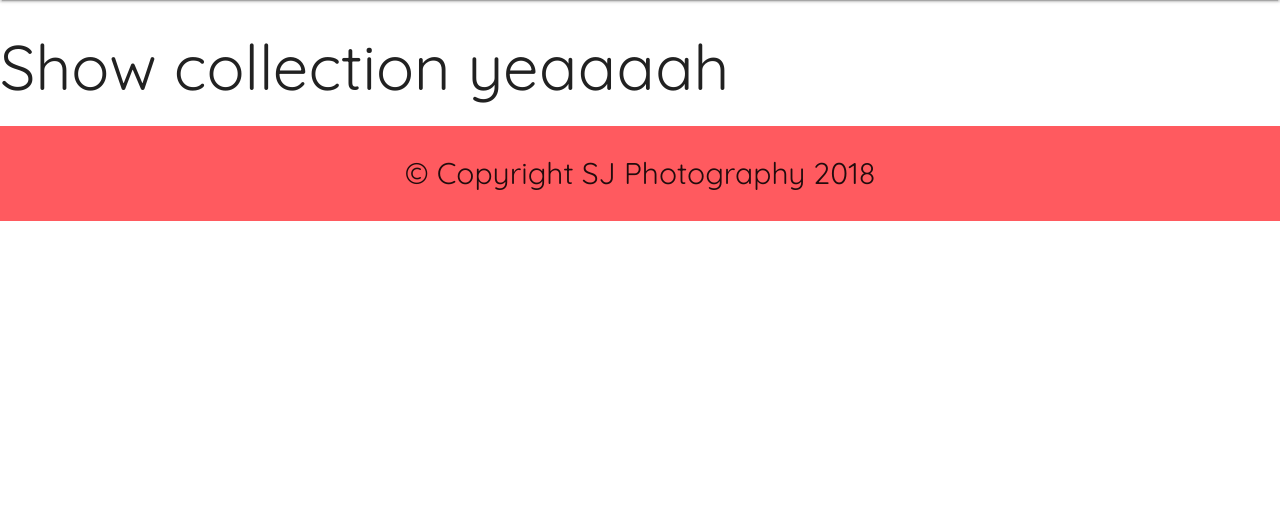
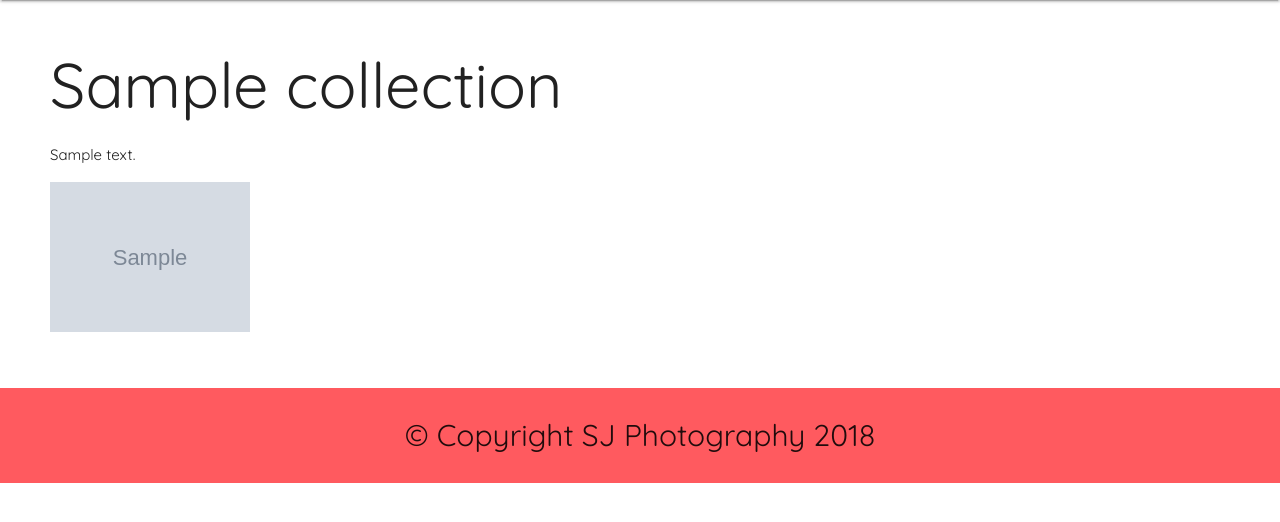
Before and after one commit to WithoutATowel/sjphotography, a Django app: template gallery/templates/show_collection.html in a window 1280 px wide; the page is wider, and only the part inside the window is pictured. Shown: the part 64-586 px from the top of that part. Run offline with Django 3.2, Linux system fonts and the light colour scheme; the template is opened without the code that fills it: values that come from a table or form of the project are taken from there, others are empty; tables that the repository leaves empty hold one stand-in row (values such as "Sample post"); grey boxes marked "Sample" are stand-in pictures.

Commit message:
Added modals

```diff
--- a/gallery/static/app.js
+++ b/gallery/static/app.js
@@ -1,3 +1,7 @@
 $(document).ready(function(){
+    $('.modal').modal({
+        opacity: 0.9,
+        startingTop: '10%'
+    });
     console.log('Javascript is ALL set up');
 });
--- a/gallery/static/styles.css
+++ b/gallery/static/styles.css
@@ -12,9 +12,25 @@ footer {
   padding: 25px 0;
   font-size: 2em; }
 
+.container {
+  margin: 50px;
+  width: 100%; }
+
+.card-container {
+  display: inline-block; }
+
 .card {
   display: inline-block;
   margin: 0.5em;
-  width: 400px; }
+  width: 350px;
+  overflow: hidden !important; }
+
+.photo-thumb {
+  max-width: 200px;
+  max-height: 200px; }
+
+.modal {
+  outline: none;
+  top: 16% !important; }
 
 /*# sourceMappingURL=styles.css.map */
--- a/gallery/static/styles.scss
+++ b/gallery/static/styles.scss
@@ -20,8 +20,28 @@ footer {
     font-size: 2em;
 }
 
+.container {
+    margin: 50px;
+    width: 100%;
+}
+
+.card-container {
+    display: inline-block;
+}
+
 .card {
     display: inline-block;
     margin: 0.5em;
-    width: 400px;
+    width: 350px;
+    overflow: hidden !important;
 }
+
+.photo-thumb {
+    max-width: 200px;
+    max-height: 200px;
+}
+
+.modal {
+    outline: none;
+    top: 16% !important;
+}
--- a/gallery/templates/about.html
+++ b/gallery/templates/about.html
@@ -2,5 +2,7 @@
 {% load staticfiles %}
 
 {% block content %}
-    <h1>About yeaaaah</h1>
+    <div class="container">
+        <h1>About</h1>
+    </div>
 {% endblock %}
--- a/gallery/templates/base.html
+++ b/gallery/templates/base.html
@@ -13,10 +13,10 @@
         <nav>
             <div class="nav-wrapper">
                 <ul id="nav-mobile" class="right hide-on-med-and-down">
-                    <li><a href="index">Home</a></li>
-                    <li><a href="collections">Collections</a></li>
-                    <li><a href="about">About</a></li>
-                    <li><a href="contact">Contact</a></li>
+                    <li><a href="/index">Home</a></li>
+                    <li><a href="/collections">Collections</a></li>
+                    <li><a href="/about">About</a></li>
+                    <li><a href="/contact">Contact</a></li>
                 </ul>
             </div>
         </nav>
--- a/gallery/templates/collections.html
+++ b/gallery/templates/collections.html
@@ -2,11 +2,14 @@
 {% load staticfiles %}
 
 {% block content %}
+    <div class="container">
         <h1>Collections</h1>
         {% for collection in collections %}
             <div class="card medium">
                 <div class="card-image waves-effect waves-block waves-light">
-                <img class="activator" src="{{ collection.cover_photo.url }}" />
+                    <a href="collections/{{ collection.id }}">
+                        <img src="{{ collection.cover_photo.url }}" />
+                    </a>
                 </div>
                 <div class="card-content">
                     <span class="card-title activator grey-text text-darken-4">{{ collection.name }}<i class="material-icons right">more_vert</i></span>
@@ -18,4 +21,5 @@
                 </div>
             </div>
         {% endfor %}
+    </div>
 {% endblock %}
--- a/gallery/templates/contact.html
+++ b/gallery/templates/contact.html
@@ -2,6 +2,7 @@
 {% load staticfiles %}
 
 {% block content %}
+    <div class="container">
         <div class="row section-header">
             <h2>Contact</h2>
             <hr>
@@ -33,4 +34,5 @@
                 </form>
             </div>
         </div>
+    </div>
 {% endblock %}
--- a/gallery/templates/show_collection.html
+++ b/gallery/templates/show_collection.html
@@ -2,5 +2,14 @@
 {% load staticfiles %}
 
 {% block content %}
-    <h1>Show collection yeaaaah</h1>
+    <div class="container">
+        <h1>{{ collection.name }}</h1>
+        <p>{{ collection.description }}</p>
+        {% for photo in photos %}
+            <a href="#modal{{ photo.id }}" class="modal-trigger">
+                <img class="photo-thumb" src="{{ photo.image.url }}" />
+            </a>
+            <img id="modal{{ photo.id }}" class="modal" src="{{ photo.image.url }}" />
+        {% endfor %}
+    </div>
 {% endblock %}
--- a/gallery/views.py
+++ b/gallery/views.py
@@ -10,8 +10,9 @@ def collections(request):
     return render(request, 'collections.html', {'collections': collections})
 
 def show_collection(request, collection_id):
-    collection = Collection.get(id=collection_id)
-    return render(request, 'show_collection.html', {'collection': collection})
+    photos = Photo.objects.filter(collection_id=collection_id)
+    collection = Collection.objects.get(id=collection_id)
+    return render(request, 'show_collection.html', {'photos': photos, 'collection': collection})
 
 def about(request):
     return render(request, 'about.html')
```
Also changed, not shown: gallery/templates/index.html (+5 -4 lines), media/monk.jpg (added), media/pokercat.jpg (added), media/raincat.jpg (added), media/shake.jpeg (added), media/weathered.jpeg (added), 1 other file. Lines whose indentation alone changed are shown as unchanged.
